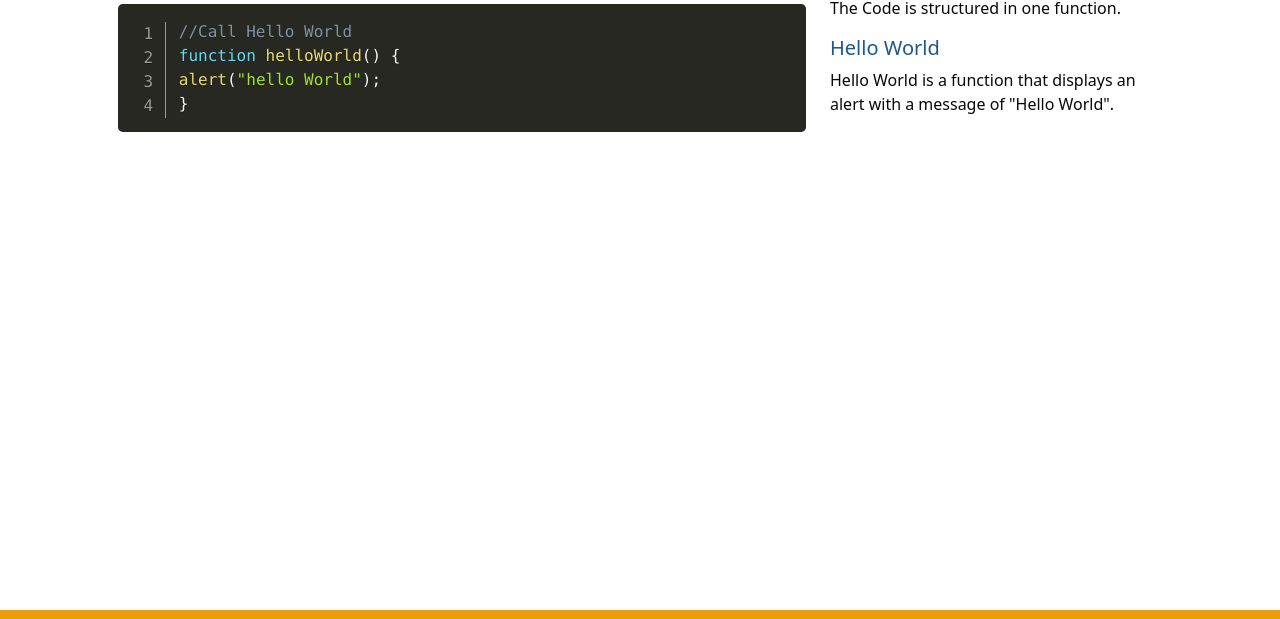
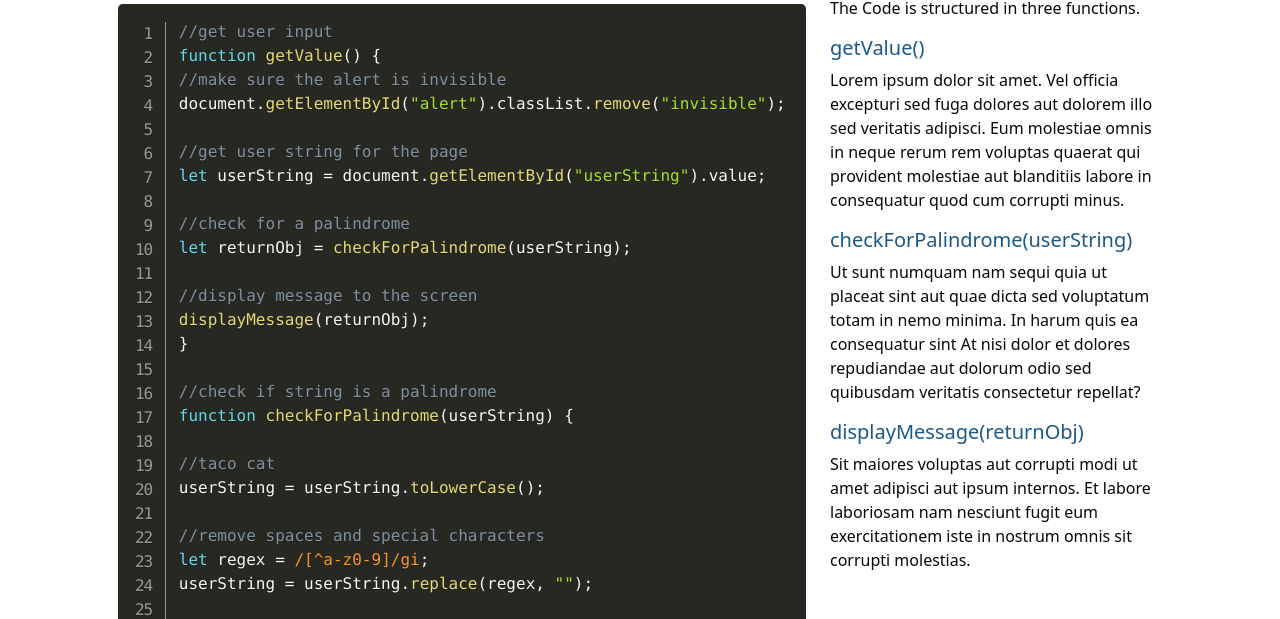
Before and after one commit to thomas065/Palindromeda, a plain HTML site: page code.html in a window 1280 px wide. Shown: the part 124-743 px from the top of the page. Drawn offline with nearby package versions, Linux system fonts and the light colour scheme.

Commit message:
updated code
added some descriptions on the code page as well as transfer the actual code from the app to display on the code page.

```diff
--- a/code.html
+++ b/code.html
@@ -59,17 +59,78 @@
                 <div class="row row-cols-1 row-cols-lg-2">
                     <div class="col-lg-8">
                         <pre class="line-numbers"><code class="language-javascript">
-                        //Call Hello World
-                        function helloWorld() {
-                        alert("hello World");
+                        //get user input
+                        function getValue() {
+                        //make sure the alert is invisible
+                        document.getElementById("alert").classList.remove("invisible");
+
+                        //get user string for the page
+                        let userString = document.getElementById("userString").value;
+
+                        //check for a palindrome
+                        let returnObj = checkForPalindrome(userString);
+
+                        //display message to the screen
+                        displayMessage(returnObj);
+                        }
+
+                        //check if string is a palindrome
+                        function checkForPalindrome(userString) {
+
+                        //taco cat
+                        userString = userString.toLowerCase();
+
+                        //remove spaces and special characters
+                        let regex = /[^a-z0-9]/gi;
+                        userString = userString.replace(regex, "");
+
+                        let revString = [];
+                        let returnObj = {};
+
+
+                        for (let i = userString.length - 1; i >= 0; i--) {
+                        revString += userString[i];
+                        }
+
+                        if (revString == userString) {
+                        returnObj.msg = "Well done Hero, it's a Palindrome! Now hurry on to save the Princess."
+                        }
+                        else {
+                        returnObj.msg = "Eek! Your stone statue will be on display for the next adventurer."
+                        }
+
+                        returnObj.reversed = revString;
+                        return returnObj;
+                        }
+
+                        //display message to the screen
+                        function displayMessage(returnObj) {
+
+                        document.getElementById("alertHeader").innerHTML = returnObj.msg;
+                        document.getElementById("msg").innerHTML = `Your phrase reversed is: ${returnObj.reversed}`;
+                        document.getElementById("alert").classList.remove("invisible");
+
                         }
                         </code>
                     </pre>
                     </div>
                     <div class="col-lg-4">
-                        <p>The Code is structured in one function.</p>
-                        <h5>Hello World</h5>
-                        <p>Hello World is a function that displays an alert with a message of "Hello World".</p>
+                        <p>The Code is structured in three functions.</p>
+
+                        <h5>getValue()</h5>
+                        <p>Lorem ipsum dolor sit amet. Vel officia excepturi sed fuga dolores aut dolorem illo sed
+                            veritatis adipisci. Eum molestiae omnis in neque rerum rem voluptas quaerat qui provident
+                            molestiae aut blanditiis labore in consequatur quod cum corrupti minus.</p>
+
+                        <h5>checkForPalindrome(userString)</h5>
+                        <p>Ut sunt numquam nam sequi quia ut placeat sint aut quae dicta sed voluptatum totam in nemo
+                            minima. In harum quis ea consequatur sint At nisi dolor et dolores repudiandae aut dolorum
+                            odio sed quibusdam veritatis consectetur repellat?</p>
+
+                        <h5>displayMessage(returnObj)</h5>
+                        <p>Sit maiores voluptas aut corrupti modi ut amet adipisci aut ipsum internos. Et labore
+                            laboriosam nam nesciunt fugit eum exercitationem iste in nostrum omnis sit corrupti
+                            molestias.</p>
                     </div>
                 </div>
             </div>
```
